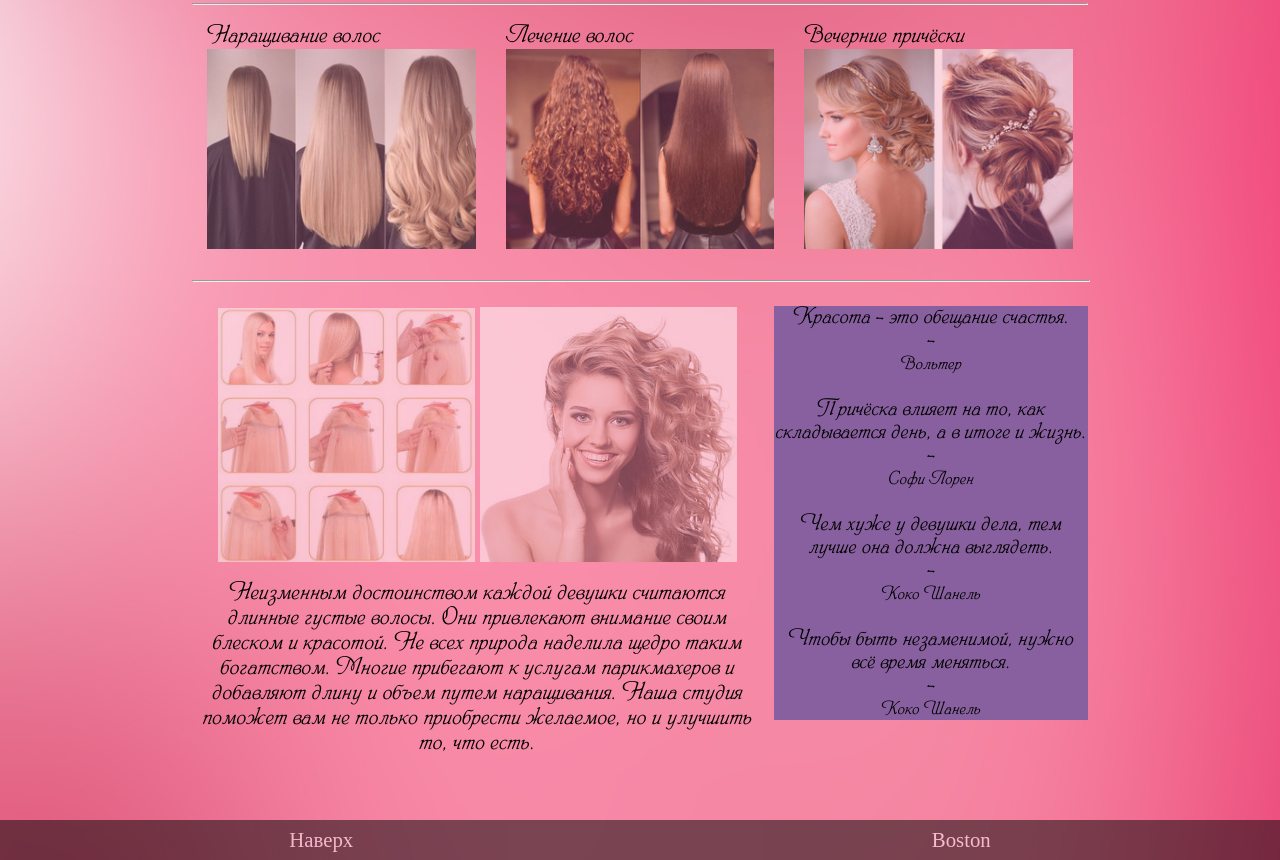
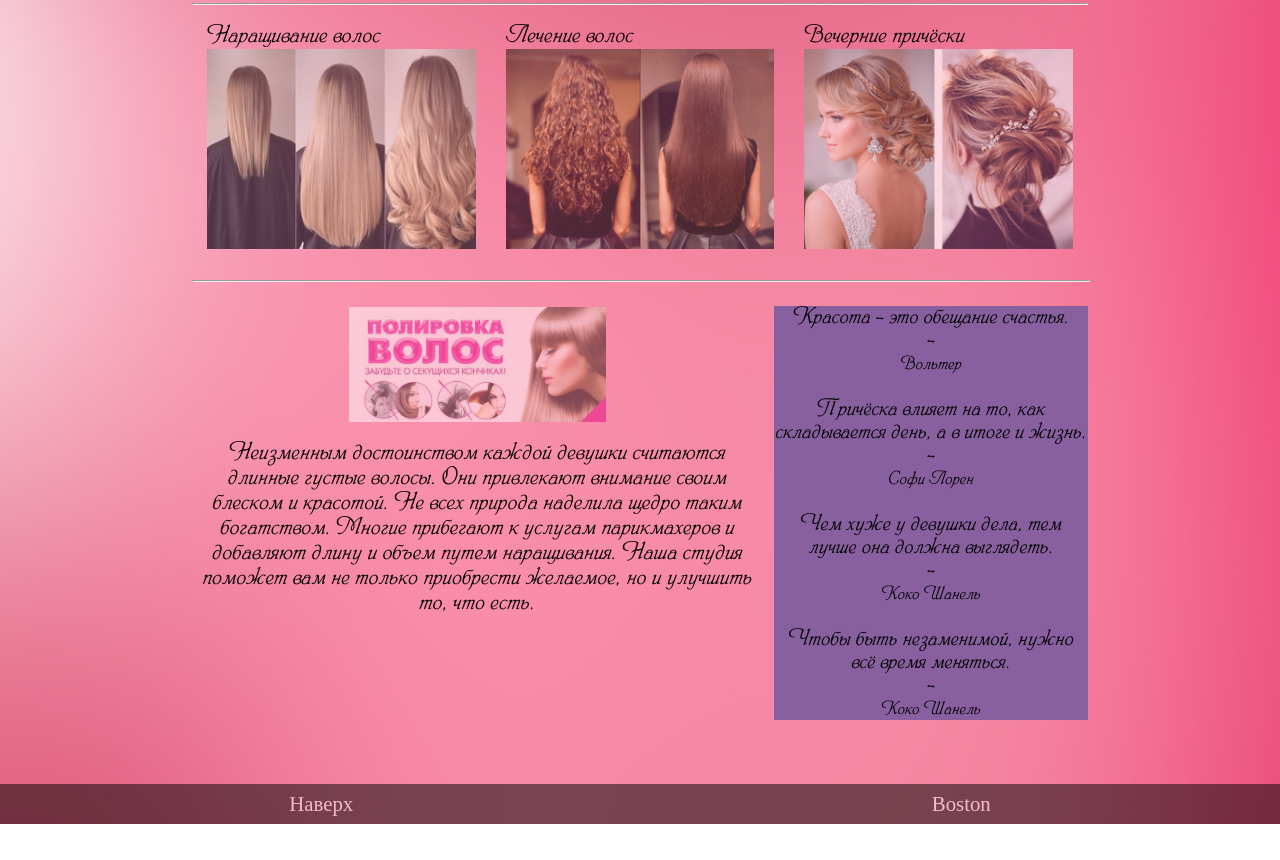
Before and after one commit to an3165982/Kursovoi, a plain HTML site: page index.html in a window 1280 px wide. Shown: the part 1167-2027 px from the top of the page. After the commit the page ends 1991 px from the top, so only its background shows below. Drawn offline with Linux system fonts and the light colour scheme.

Commit message:
Update index.html

```diff
--- a/index.html
+++ b/index.html
@@ -76,8 +76,7 @@
 			<div class="before-after-img">
 				<div>
 					<center>
-						<a href="Hair-extention.html#slider"><img src="img/do.jpeg"></a>
-						<a href="Hair-extention.html#slider"><img src="img/posle.jpg"></a>
+						<a href="Shielding.html.html"><img src="img/02RlT_croper_ru.jpeg"></a>
 					</center>
 				</div>
 				<div>Неизменным достоинством каждой девушки считаются длинные густые волосы.
```
